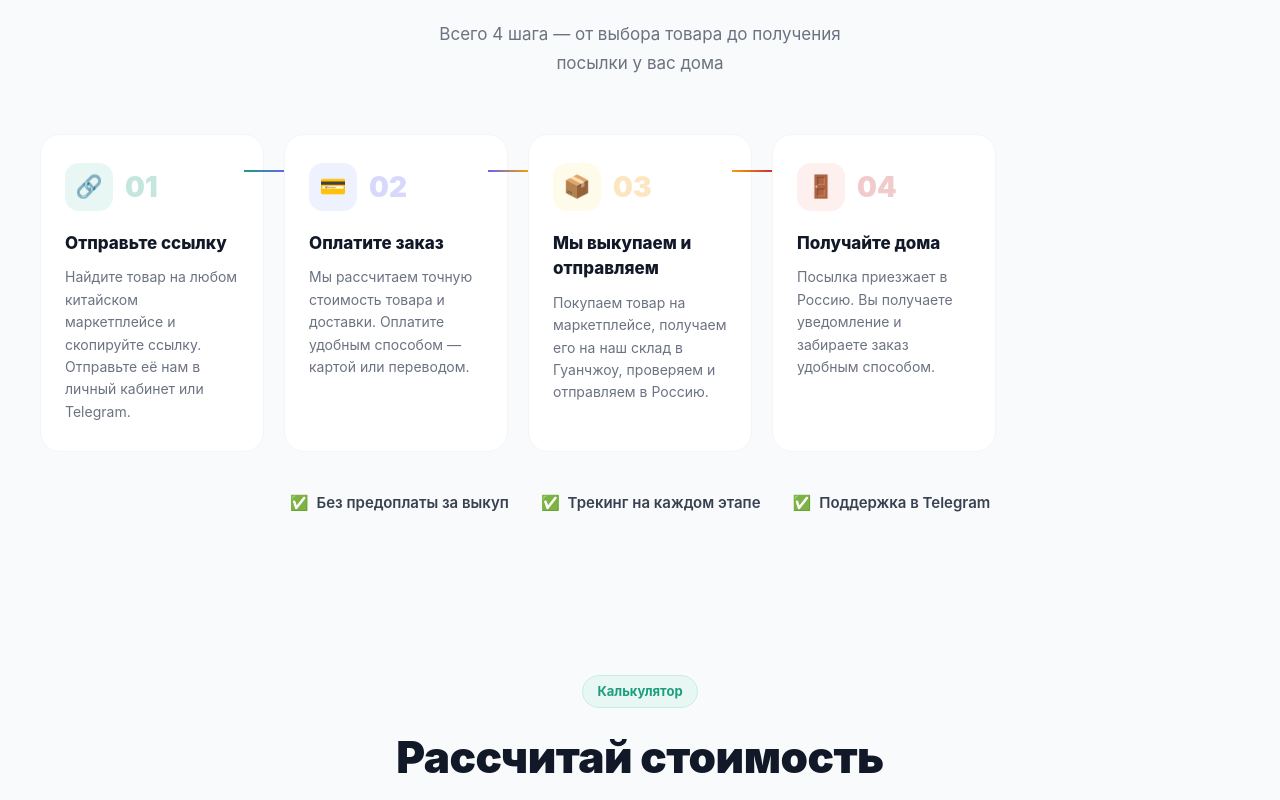
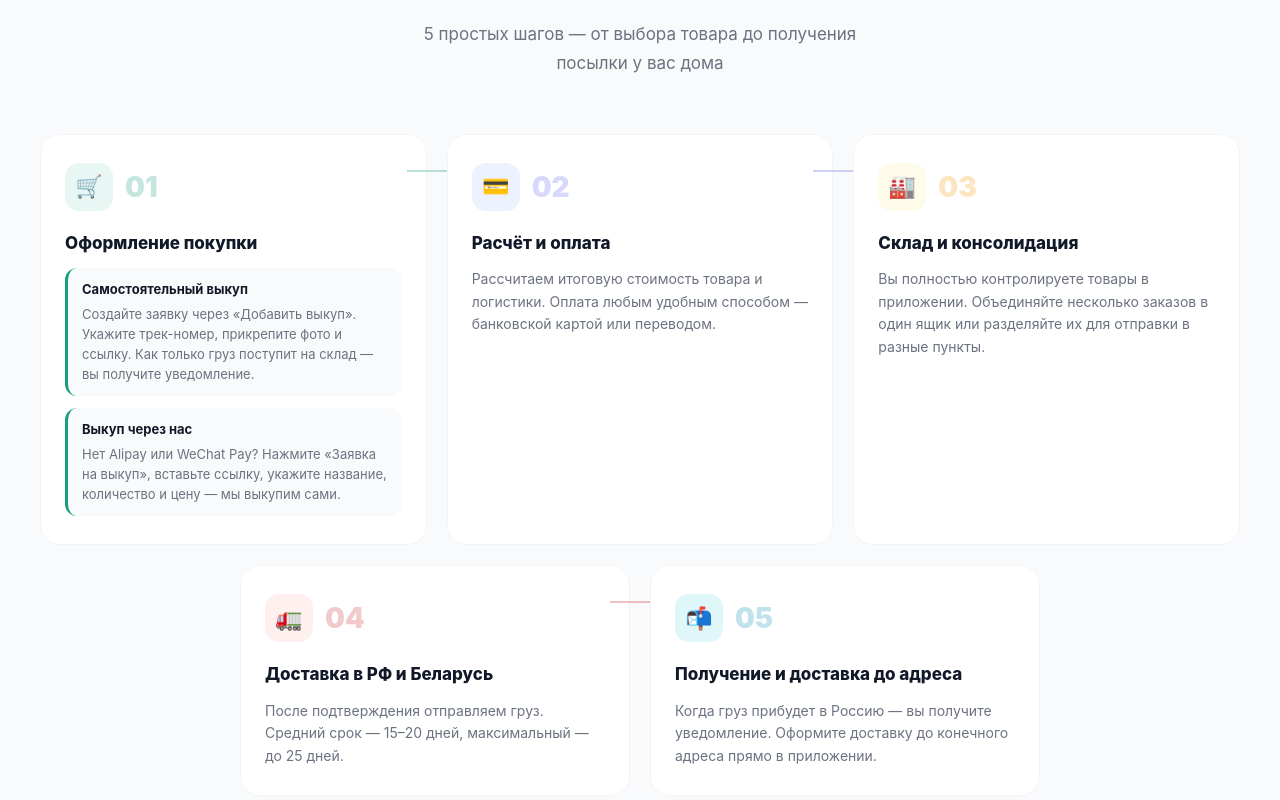
Before and after one commit to penjalittc-debug/taopost-site, a Next.js app: page / in a window 1280 px wide. Shown: the part 3040-3840 px from the top of the page. Built offline with nearby package versions, Linux system fonts and the light colour scheme.

Commit message:
feat: update HowItWorks to 5 steps with new content

```diff
--- a/components/HowItWorks.tsx
+++ b/components/HowItWorks.tsx
@@ -3,35 +3,57 @@
 const STEPS = [
   {
     number: '01',
-    icon: '🔗',
-    title: 'Отправьте ссылку',
-    description: 'Найдите товар на любом китайском маркетплейсе и скопируйте ссылку. Отправьте её нам в личный кабинет или Telegram.',
+    icon: '🛒',
+    title: 'Оформление покупки',
     color: '#1B9E7E',
     bg: '#e8f7f3',
+    description: null,
+    options: [
+      {
+        label: 'Самостоятельный выкуп',
+        text: 'Создайте заявку через «Добавить выкуп». Укажите трек-номер, прикрепите фото и ссылку. Как только груз поступит на склад — вы получите уведомление.',
+      },
+      {
+        label: 'Выкуп через нас',
+        text: 'Нет Alipay или WeChat Pay? Нажмите «Заявка на выкуп», вставьте ссылку, укажите название, количество и цену — мы выкупим сами.',
+      },
+    ],
   },
   {
     number: '02',
     icon: '💳',
-    title: 'Оплатите заказ',
-    description: 'Мы рассчитаем точную стоимость товара и доставки. Оплатите удобным способом — картой или переводом.',
+    title: 'Расчёт и оплата',
     color: '#6366f1',
     bg: '#eef2ff',
+    description: 'Рассчитаем итоговую стоимость товара и логистики. Оплата любым удобным способом — банковской картой или переводом.',
+    options: null,
   },
   {
     number: '03',
-    icon: '📦',
-    title: 'Мы выкупаем и отправляем',
-    description: 'Покупаем товар на маркетплейсе, получаем его на наш склад в Гуанчжоу, проверяем и отправляем в Россию.',
+    icon: '🏭',
+    title: 'Склад и консолидация',
     color: '#f59e0b',
     bg: '#fffbeb',
+    description: 'Вы полностью контролируете товары в приложении. Объединяйте несколько заказов в один ящик или разделяйте их для отправки в разные пункты.',
+    options: null,
   },
   {
     number: '04',
-    icon: '🚪',
-    title: 'Получайте дома',
-    description: 'Посылка приезжает в Россию. Вы получаете уведомление и забираете заказ удобным способом.',
+    icon: '🚛',
+    title: 'Доставка в РФ и Беларусь',
     color: '#CB3234',
     bg: '#fff0f0',
+    description: 'После подтверждения отправляем груз. Средний срок — 15–20 дней, максимальный — до 25 дней.',
+    options: null,
+  },
+  {
+    number: '05',
+    icon: '📬',
+    title: 'Получение и доставка до адреса',
+    color: '#0891b2',
+    bg: '#e0f7fa',
+    description: 'Когда груз прибудет в Россию — вы получите уведомление. Оформите доставку до конечного адреса прямо в приложении.',
+    options: null,
   },
 ];
 
@@ -58,94 +80,36 @@ export default function HowItWorks() {
             letterSpacing: '-0.5px',
             marginBottom: '16px',
           }}>
-            Как это работает
+            Как сделать заказ
           </h2>
           <p style={{ fontSize: '17px', color: '#6B7280', maxWidth: '460px', margin: '0 auto', lineHeight: 1.7 }}>
-            Всего 4 шага — от выбора товара до получения посылки у вас дома
+            5 простых шагов — от выбора товара до получения посылки у вас дома
           </p>
         </div>
 
-        {/* Steps */}
+        {/* Steps — first row 3, second row 2 centered */}
+        <div style={{ display: 'flex', flexDirection: 'column', gap: '20px' }}>
           <div style={{
             display: 'grid',
-          gridTemplateColumns: 'repeat(auto-fill, minmax(200px, 1fr))',
+            gridTemplateColumns: 'repeat(3, 1fr)',
             gap: '20px',
-          position: 'relative',
-        }}>
-          {STEPS.map((step, idx) => (
-            <div key={step.number} style={{ position: 'relative' }}>
-              {/* Connector line for desktop */}
-              {idx < STEPS.length - 1 && (
-                <div
-                  className="step-connector"
-                  style={{
-                    position: 'absolute',
-                    top: '36px',
-                    right: '-20px',
-                    width: '40px',
-                    height: '2px',
-                    background: `linear-gradient(90deg, ${step.color}, ${STEPS[idx + 1].color})`,
-                    zIndex: 1,
-                  }}
-                />
-              )}
-
-              <div
-                style={{
-                  background: 'white',
-                  borderRadius: '20px',
-                  padding: '28px 24px',
-                  border: '1px solid #F3F4F6',
-                  height: '100%',
-                  transition: 'transform 0.2s, box-shadow 0.2s',
-                }}
-                onMouseEnter={(e) => {
-                  (e.currentTarget as HTMLElement).style.transform = 'translateY(-4px)';
-                  (e.currentTarget as HTMLElement).style.boxShadow = '0 16px 40px rgba(0,0,0,0.08)';
-                }}
-                onMouseLeave={(e) => {
-                  (e.currentTarget as HTMLElement).style.transform = 'translateY(0)';
-                  (e.currentTarget as HTMLElement).style.boxShadow = 'none';
-                }}
-              >
-                {/* Step number */}
-                <div style={{
-                  display: 'flex',
-                  alignItems: 'center',
-                  gap: '12px',
-                  marginBottom: '20px',
-                }}>
-                  <div style={{
-                    width: '48px', height: '48px',
-                    background: step.bg,
-                    borderRadius: '14px',
-                    display: 'flex',
-                    alignItems: 'center',
-                    justifyContent: 'center',
-                    fontSize: '22px',
-                  }}>
-                    {step.icon}
+          }} className="steps-row-3">
+            {STEPS.slice(0, 3).map((step, idx) => (
+              <StepCard key={step.number} step={step} idx={idx} total={3} />
+            ))}
           </div>
           <div style={{
-                    fontSize: '28px',
-                    fontWeight: 900,
-                    color: step.color,
-                    opacity: 0.25,
-                    lineHeight: 1,
-                  }}>
-                    {step.number}
+            display: 'grid',
+            gridTemplateColumns: 'repeat(2, 1fr)',
+            gap: '20px',
+            maxWidth: '800px',
+            margin: '0 auto',
+            width: '100%',
+          }} className="steps-row-2">
+            {STEPS.slice(3).map((step, idx) => (
+              <StepCard key={step.number} step={step} idx={idx} total={2} />
+            ))}
           </div>
-                </div>
-
-                <h3 style={{ fontSize: '17px', fontWeight: 800, color: '#111827', marginBottom: '10px' }}>
-                  {step.title}
-                </h3>
-                <p style={{ fontSize: '14px', color: '#6B7280', lineHeight: 1.6 }}>
-                  {step.description}
-                </p>
-              </div>
-            </div>
-          ))}
         </div>
 
         {/* Bottom note */}
@@ -171,10 +135,104 @@ export default function HowItWorks() {
       </div>
 
       <style>{`
-        @media (max-width: 768px) {
-          .step-connector { display: none !important; }
+        @media (max-width: 900px) {
+          .steps-row-3 { grid-template-columns: 1fr !important; }
+          .steps-row-2 { grid-template-columns: 1fr !important; max-width: 100% !important; }
         }
       `}</style>
     </section>
   );
 }
+
+function StepCard({ step, idx, total }: { step: typeof STEPS[0]; idx: number; total: number }) {
+  return (
+    <div style={{ position: 'relative' }}>
+      {idx < total - 1 && (
+        <div
+          className="step-connector"
+          style={{
+            position: 'absolute',
+            top: '36px',
+            right: '-20px',
+            width: '40px',
+            height: '2px',
+            background: step.color,
+            zIndex: 1,
+            opacity: 0.3,
+          }}
+        />
+      )}
+      <div
+        style={{
+          background: 'white',
+          borderRadius: '20px',
+          padding: '28px 24px',
+          border: '1px solid #F3F4F6',
+          height: '100%',
+          transition: 'transform 0.2s, box-shadow 0.2s',
+        }}
+        onMouseEnter={(e) => {
+          (e.currentTarget as HTMLElement).style.transform = 'translateY(-4px)';
+          (e.currentTarget as HTMLElement).style.boxShadow = '0 16px 40px rgba(0,0,0,0.08)';
+        }}
+        onMouseLeave={(e) => {
+          (e.currentTarget as HTMLElement).style.transform = 'translateY(0)';
+          (e.currentTarget as HTMLElement).style.boxShadow = 'none';
+        }}
+      >
+        <div style={{ display: 'flex', alignItems: 'center', gap: '12px', marginBottom: '20px' }}>
+          <div style={{
+            width: '48px', height: '48px',
+            background: step.bg,
+            borderRadius: '14px',
+            display: 'flex',
+            alignItems: 'center',
+            justifyContent: 'center',
+            fontSize: '22px',
+          }}>
+            {step.icon}
+          </div>
+          <div style={{
+            fontSize: '28px',
+            fontWeight: 900,
+            color: step.color,
+            opacity: 0.25,
+            lineHeight: 1,
+          }}>
+            {step.number}
+          </div>
+        </div>
+
+        <h3 style={{ fontSize: '17px', fontWeight: 800, color: '#111827', marginBottom: '12px' }}>
+          {step.title}
+        </h3>
+
+        {step.description && (
+          <p style={{ fontSize: '14px', color: '#6B7280', lineHeight: 1.6 }}>
+            {step.description}
+          </p>
+        )}
+
+        {step.options && (
+          <div style={{ display: 'flex', flexDirection: 'column', gap: '12px' }}>
+            {step.options.map((opt) => (
+              <div key={opt.label} style={{
+                background: '#F9FAFB',
+                borderRadius: '12px',
+                padding: '12px 14px',
+                borderLeft: `3px solid ${step.color}`,
+              }}>
+                <div style={{ fontSize: '13px', fontWeight: 700, color: '#111827', marginBottom: '4px' }}>
+                  {opt.label}
+                </div>
+                <div style={{ fontSize: '13px', color: '#6B7280', lineHeight: 1.55 }}>
+                  {opt.text}
+                </div>
+              </div>
+            ))}
+          </div>
+        )}
+      </div>
+    </div>
+  );
+}
```
Lines whose indentation alone changed are shown as unchanged.
